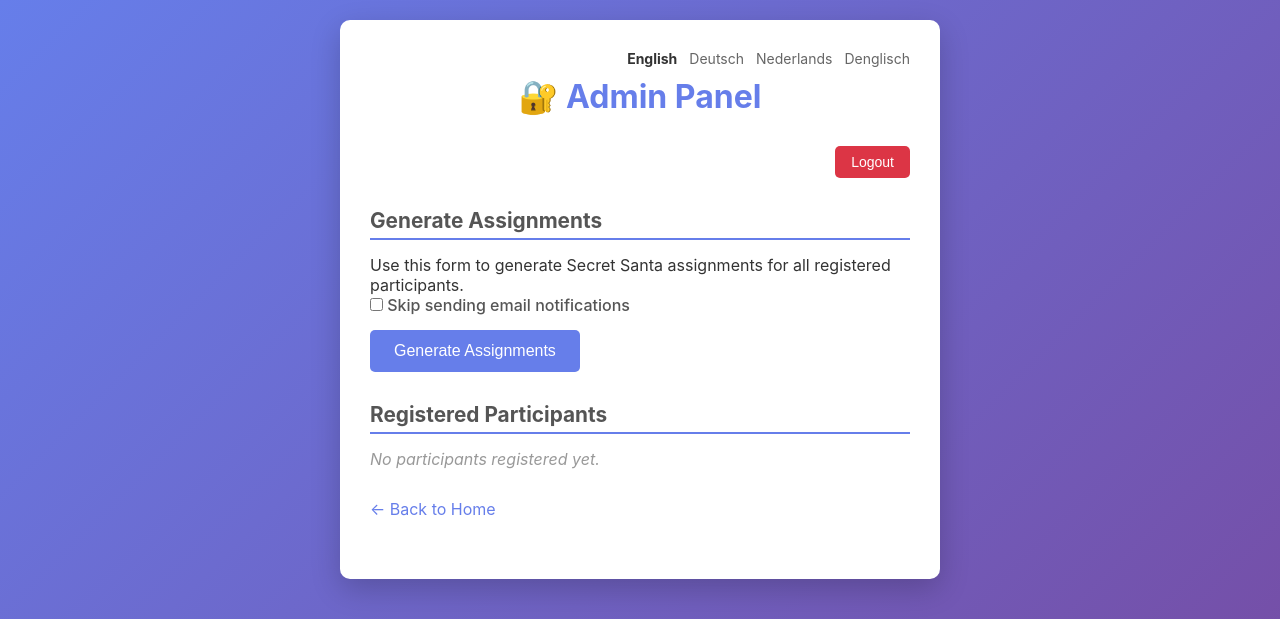
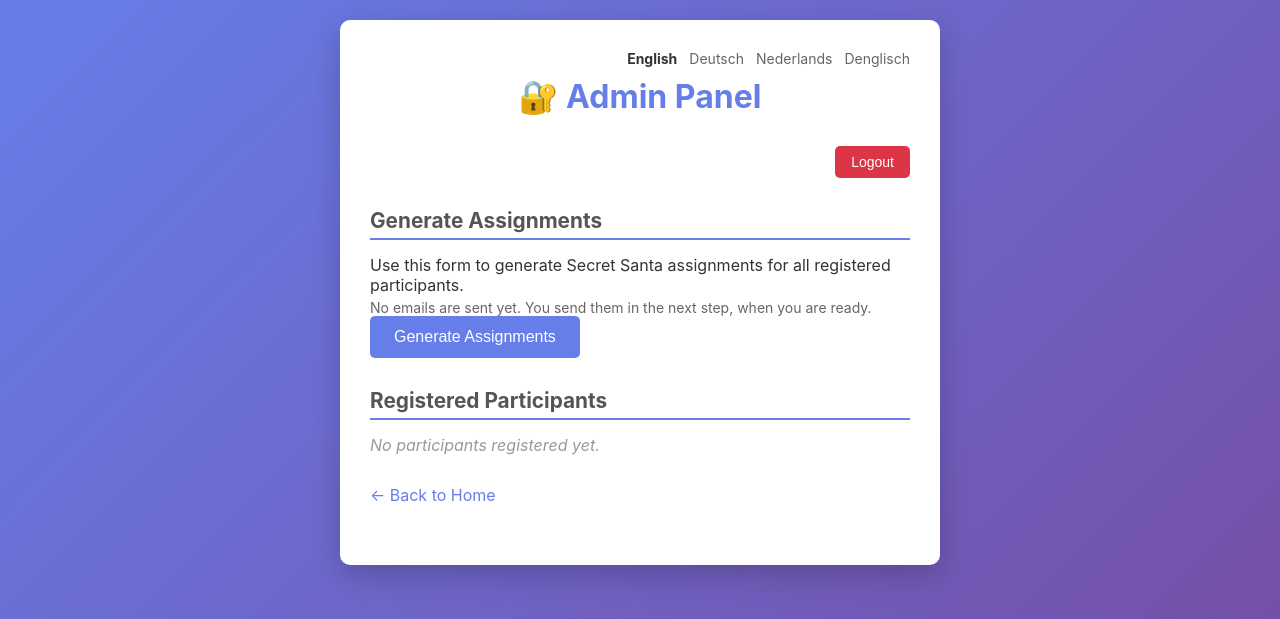
Before and after one commit to MichaelHermannHubler/secret-santa, a Flask app: page /admin in a window 1280 px wide. Shown: the top 619 px of the page. Run offline with Flask 3, Linux system fonts and the light colour scheme; the visitor is signed in with stand-in values (Sample User, id 1).

Commit message:
Separate email sending from generating assignments
Generating assignments in the web panel no longer sends email. Sending
is now its own step: to everyone not yet notified, to everyone again,
or to a single person.

- Each giver's delivery status (email_sent_at, email_error) is stored
  in assignments.json and saved after every email, so an interrupted
  run keeps accurate status. A failed resend keeps the earlier
  successful send time.
- The admin panel shows how many have been notified and each person's
  status, with a send/resend button per participant.
- New endpoint POST /admin/emails/send. One shared function,
  send_assignment_emails, replaces the duplicated email loops in
  app.py and assign.py.
- assign.py keeps its default (draw, then email everyone) and gains
  --send-only, --unsent-only and --to EMAIL. --send-only exits with 1
  if any email failed.
- New strings are translated for de, nl and en_DE.

Co-Authored-By: Claude Opus 5.5 <noreply@anthropic.com>

```diff
--- a/app.py
+++ b/app.py
@@ -1,6 +1,6 @@
 from flask import (Flask, render_template, request, jsonify, redirect, url_for,
                    session, has_request_context)
-from flask_babel import Babel, force_locale, gettext as _, ngettext
+from flask_babel import Babel, force_locale, format_datetime, gettext as _, ngettext
 import json
 import os
 import random
@@ -361,7 +361,15 @@ def admin():
 
     participants = load_participants()
     assignments = load_assignments()
-    return render_template('admin.html', authenticated=True, participants=participants, assignments=assignments)
+    email_status = {}
+    for giver_email, assignment in assignments.items():
+        sent_at = assignment.get('email_sent_at')
+        email_status[giver_email] = {
+            'sent_at': format_datetime(datetime.fromisoformat(sent_at), 'short') if sent_at else None,
+            'error': assignment.get('email_error'),
+        }
+    return render_template('admin.html', authenticated=True, participants=participants,
+                           assignments=assignments, email_status=email_status)
 
 @app.route('/admin/login', methods=['POST'])
 def admin_login():
@@ -430,67 +438,131 @@ def remove_participant():
 
 @app.route('/generate-assignments', methods=['POST'])
 def generate_assignments_web():
-    """Generate assignments via web interface"""
-    # Check if user is authenticated
+    """Generate assignments via web interface. Emails are sent separately."""
     if not session.get('admin_authenticated'):
         return jsonify({'success': False, 'message': _('Not authenticated. Please log in first.')}), 401
 
-    skip_email = request.form.get('skip_email', 'false') == 'true'
-
-    # Note: We allow regeneration even if assignments exist (user can use CLI for confirmation prompt)
-
-    # Generate assignments
     success, result = generate_assignments()
-
     if not success:
         return jsonify({'success': False, 'message': result}), 400
-
-    assignments = result
-    participants = load_participants()
-    email_results = []
-
-    # Send email notifications if not skipped
-    if not skip_email:
-        config = load_config()
-        if config.get('email') and config.get('password'):
-            for participant in participants:
-                assignment = assignments.get(participant['email'])
-                if assignment:
-                    giftee = next((p for p in participants if p['email'] == assignment['giftee_email']), None)
-                    if giftee:
-                        success, message = send_email_notification(
-                            participant['email'],
-                            participant['name'],
-                            giftee['name'],
-                            giftee['email'],
-                            participant.get('language'),
-                            giftee_likes=giftee.get('likes', ''),
-                            giftee_dislikes=giftee.get('dislikes', '')
-                        )
-                        email_results.append({
-                            'participant': participant['name'],
-                            'email': participant['email'],
-                            'success': success,
-                            'message': message
-                        })
-        else:
-            email_results.append({
-                'participant': _('System'),
-                'email': '',
-                'success': False,
-                'message': _('Email configuration not set')
-            })
 
     return jsonify({
         'success': True,
         'message': ngettext(
             'Successfully generated assignments for %(num)d participant!',
             'Successfully generated assignments for %(num)d participants!',
-            len(assignments)
+            len(result)
         ),
-        'email_results': email_results,
-        'skip_email': skip_email
     })
+
+@app.route('/admin/emails/send', methods=['POST'])
+def send_emails_web():
+    """Send (or resend) assignment emails to everyone, to those not yet notified, or to one person."""
+    if not session.get('admin_authenticated'):
+        return jsonify({'success': False, 'message': _('Not authenticated. Please log in first.')}), 401
+
+    data = request.get_json(silent=True)
+    if not isinstance(data, dict):
+        return jsonify({'success': False, 'message': _('Invalid request')}), 400
+
+    recipient = data.get('email')
+    if recipient is not None:
+        if not isinstance(recipient, str) or not recipient.strip():
+            return jsonify({'success': False, 'message': _('Invalid request')}), 400
+        recipient = recipient.strip().lower()
+    only_unsent = data.get('only_unsent') is True
+
+    try:
+        results = send_assignment_emails(
+            recipients=[recipient] if recipient else None,
+            only_unsent=only_unsent
+        )
+    except EmailSendError as error:
+        return jsonify({'success': False, 'message': str(error)}), error.status
+
+    if not results:
+        return jsonify({'success': True, 'message': _('Everyone has already been notified.'),
+                        'email_results': []})
+
+    sent = sum(1 for result in results if result['success'])
+    return jsonify({
+        'success': True,
+        'message': _('Emails sent: %(sent)d, failed: %(failed)d', sent=sent, failed=len(results) - sent),
+        'email_results': results,
+    })
+
+class EmailSendError(Exception):
+    """Sending could not start at all (as opposed to a single email failing)."""
+
+    def __init__(self, message, status=400):
+        super().__init__(message)
+        self.status = status
+
+def send_assignment_emails(recipients=None, only_unsent=False):
+    """Email givers their assignment and record the outcome in assignments.json.
+
+    ``recipients``: giver emails to notify; None means everyone with an assignment.
+    ``only_unsent``: skip givers whose email was already sent successfully.
+    Returns one result dict per attempted email. Raises EmailSendError when
+    nothing can be sent (no email config, no assignments, unknown recipient).
+    Must run inside an app or request context (see send_email_notification).
+    """
+    config = load_config()
+    if not config.get('email') or not config.get('password'):
+        raise EmailSendError(_('Email configuration not set'))
+
+    assignments = load_assignments()
+    if not assignments:
+        raise EmailSendError(_('No assignments yet. Generate assignments first.'))
+
+    if recipients is not None:
+        unknown = [email for email in recipients if email not in assignments]
+        if unknown:
+            raise EmailSendError(_('No assignment found for this email'), status=404)
+
+    participants = load_participants()
+    by_email = {participant['email']: participant for participant in participants}
+    results = []
+    for participant in participants:
+        giver_email = participant['email']
+        assignment = assignments.get(giver_email)
+        if assignment is None:
+            continue
+        if recipients is not None and giver_email not in recipients:
+            continue
+        if only_unsent and assignment.get('email_sent_at'):
+            continue
+
+        giftee = by_email.get(assignment['giftee_email'])
+        if giftee is None:
+            success, message = False, _('Assignment found but giftee not found')
+        else:
+            success, message = send_email_notification(
+                giver_email,
+                participant['name'],
+                giftee['name'],
+                giftee['email'],
+                participant.get('language'),
+                giftee_likes=giftee.get('likes', ''),
+                giftee_dislikes=giftee.get('dislikes', '')
+            )
+
+        if success:
+            assignment['email_sent_at'] = datetime.now().isoformat()
+            assignment.pop('email_error', None)
+        else:
+            # Keep an earlier successful send time: that email did arrive.
+            assignment['email_error'] = message
+        # Save after every email so an interrupted run keeps accurate status.
+        save_assignments(assignments)
+
+        results.append({
+            'participant': participant['name'],
+            'email': giver_email,
+            'success': success,
+            'message': message,
+        })
+    return results
 
 def generate_assignments():
     """Generate random Secret Santa assignments"""
--- a/static/css/style.css
+++ b/static/css/style.css
@@ -225,3 +225,33 @@ textarea {
     white-space: pre-line;
     margin: 4px 0 12px;
 }
+
+.button-row {
+    display: flex;
+    flex-wrap: wrap;
+    gap: 10px;
+}
+
+button.secondary {
+    background: #6c757d;
+}
+
+.email-status {
+    display: inline-block;
+    margin: 0 8px;
+    font-size: 14px;
+    color: #666;
+}
+
+.email-status.sent {
+    color: #155724;
+}
+
+.email-status.failed {
+    color: #721c24;
+}
+
+button:disabled {
+    opacity: 0.6;
+    cursor: not-allowed;
+}
--- a/templates/admin.html
+++ b/templates/admin.html
@@ -43,18 +43,27 @@
             </div>
             {% endif %}
 
+            <p class="hint">{{ _('No emails are sent yet. You send them in the next step, when you are ready.') }}</p>
             <form id="generateForm" onsubmit="generateAssignments(event)">
-                <div class="form-group">
-                    <label>
-                        <input type="checkbox" id="skipEmail" name="skip_email" value="true">
-                        {{ _('Skip sending email notifications') }}
-                    </label>
-                </div>
                 <button type="submit">{{ _('Generate Assignments') }}</button>
             </form>
             <div id="generateMessage" class="message"></div>
+        </div>
+
+        {% if assignments %}
+        {% set notified = email_status.values()|selectattr('sent_at')|list|length %}
+        <div class="section">
+            <h2>{{ _('Send Emails') }}</h2>
+            <p class="status">{{ _('%(notified)d of %(total)d participants notified', notified=notified, total=assignments|length) }}</p>
+            <p>{{ _('Each participant gets an email saying whom they are gifting to. You can also send or resend to a single person in the list below.') }}</p>
+            <div class="button-row">
+                <button type="button" onclick="sendEmails({only_unsent: true})">{{ _('Send to everyone not yet notified') }}</button>
+                <button type="button" class="secondary" onclick="sendEmails({}, T.confirmResendAll)">{{ _('Resend to everyone') }}</button>
+            </div>
+            <div id="emailMessage" class="message"></div>
             <div id="emailResults" style="display: none; margin-top: 15px;"></div>
         </div>
+        {% endif %}
 
         <div class="section">
             <h2>{{ _('Registered Participants') }}</h2>
@@ -66,6 +75,21 @@
                         {% for participant in participants %}
                             <li>
                                 {{ participant.name }} ({{ participant.email }})
+                                {% set status = email_status.get(participant.email) %}
+                                {% if status %}
+                                    {% if status.error %}
+                                        <span class="email-status failed">✗ {{ _('Email failed: %(error)s', error=status.error) }}</span>
+                                    {% elif status.sent_at %}
+                                        <span class="email-status sent">✓ {{ _('Email sent %(time)s', time=status.sent_at) }}</span>
+                                    {% else %}
+                                        <span class="email-status">{{ _('Email not sent yet') }}</span>
+                                    {% endif %}
+                                    <button type="button" class="send-one secondary"
+                                            data-email="{{ participant.email }}"
+                                            style="padding: 6px 12px; font-size: 14px;">
+                                        {{ _('Resend email') if status.sent_at else _('Send email') }}
+                                    </button>
+                                {% endif %}
                                 <button type="button" class="remove-participant"
                                         data-email="{{ participant.email }}"
                                         style="background: #dc3545; padding: 6px 12px; font-size: 14px;">
@@ -81,12 +105,6 @@
             <div id="participantMessage" class="message"></div>
         </div>
 
-        {% if assignments %}
-        <div class="section">
-            <h2>{{ _('Current Assignments') }}</h2>
-            <p class="status">{{ _('Assignments have been generated!') }}</p>
-        </div>
-        {% endif %}
         {% endif %}
 
         <div class="section">
@@ -102,6 +120,9 @@
             'removing': _('Removing participant...'),
             'removeFailed': _('Could not remove participant.'),
             'generating': _('Generating assignments...'),
+            'sending': _('Sending emails...'),
+            'confirmResendAll': _('Send the assignment email again to everyone, including people who already got it?'),
+            'confirmSendOne': _('Send the assignment email to %(email)s?', email='__EMAIL__'),
             'emailNotifications': _('Email Notifications:')
         }|tojson }};
 
@@ -188,32 +209,63 @@
 
         function generateAssignments(event) {
             event.preventDefault();
-            const form = event.target;
-            const formData = new FormData(form);
             const messageDiv = document.getElementById('generateMessage');
-            const skipEmail = document.getElementById('skipEmail').checked;
-
-            // Add skip_email to form data
-            if (skipEmail) {
-                formData.set('skip_email', 'true');
-            }
-
             messageDiv.textContent = T.generating;
             messageDiv.className = 'message';
             messageDiv.style.display = 'block';
 
-            fetch('/generate-assignments', {
-                method: 'POST',
-                body: formData
-            })
+            fetch('/generate-assignments', { method: 'POST' })
             .then(response => response.json())
             .then(data => {
+                messageDiv.textContent = data.message;
+                messageDiv.className = data.success ? 'message success' : 'message error';
                 if (data.success) {
+                    setTimeout(() => location.reload(), 1500);
+                }
+            })
+            .catch(() => {
+                messageDiv.textContent = T.genericError;
+                messageDiv.className = 'message error';
+            });
+        }
+
+        document.querySelectorAll('.send-one').forEach(button => {
+            button.addEventListener('click', () => {
+                sendEmails(
+                    { email: button.dataset.email },
+                    T.confirmSendOne.replace('__EMAIL__', button.dataset.email)
+                );
+            });
+        });
+
+        async function sendEmails(payload, confirmText) {
+            if (confirmText && !confirm(confirmText)) {
+                return;
+            }
+            const messageDiv = document.getElementById('emailMessage');
+            const resultsDiv = document.getElementById('emailResults');
+            messageDiv.scrollIntoView({ block: 'nearest' });
+            messageDiv.textContent = T.sending;
+            messageDiv.className = 'message';
+            messageDiv.style.display = 'block';
+            resultsDiv.style.display = 'none';
+            document.querySelectorAll('button').forEach(button => button.disabled = true);
+
+            try {
+                const response = await fetch('/admin/emails/send', {
+                    method: 'POST',
+                    headers: { 'Content-Type': 'application/json' },
+                    body: JSON.stringify(payload)
+                });
+                const data = await response.json();
+                if (!response.ok || !data.success) {
+                    throw new Error(data.message || T.genericError);
+                }
+                const failed = data.email_results.some(result => !result.success);
                 messageDiv.textContent = data.message;
-                    messageDiv.className = 'message success';
+                messageDiv.className = failed ? 'message error' : 'message success';
 
-                    const emailResultsDiv = document.getElementById('emailResults');
-                    if (data.email_results && data.email_results.length > 0) {
+                if (data.email_results.length > 0) {
                     // Build nodes with textContent: participant names are user input.
                     const heading = document.createElement('h3');
                     heading.textContent = T.emailNotifications;
@@ -223,34 +275,23 @@
                     data.email_results.forEach(result => {
                         const item = document.createElement('li');
                         item.style.padding = '5px 0';
-                            if (result.success) {
-                                item.style.color = '#155724';
-                                item.textContent = `✓ ${result.participant} (${result.email})`;
-                            } else {
-                                item.style.color = '#721c24';
-                                item.textContent = `✗ ${result.participant}: ${result.message}`;
-                            }
+                        item.style.color = result.success ? '#155724' : '#721c24';
+                        item.textContent = result.success
+                            ? `✓ ${result.participant} (${result.email})`
+                            : `✗ ${result.participant}: ${result.message}`;
                         list.appendChild(item);
                     });
-                        emailResultsDiv.replaceChildren(heading, list);
-                        emailResultsDiv.style.display = 'block';
-                    } else {
-                        emailResultsDiv.style.display = 'none';
+                    resultsDiv.replaceChildren(heading, list);
+                    resultsDiv.style.display = 'block';
                 }
-
-                    setTimeout(() => {
-                        location.reload();
-                    }, 5000);
-                } else {
-                    messageDiv.textContent = data.message;
+                // Refresh the per-person status; leave failures on screen longer.
+                setTimeout(() => location.reload(), failed ? 8000 : 3000);
+            } catch (error) {
+                messageDiv.textContent = error.message || T.genericError;
                 messageDiv.className = 'message error';
-                    document.getElementById('emailResults').style.display = 'none';
+            } finally {
+                document.querySelectorAll('button').forEach(button => button.disabled = false);
             }
-            })
-            .catch(error => {
-                messageDiv.textContent = T.genericError;
-                messageDiv.className = 'message error';
-            });
         }
         {% endif %}
     </script>
```
Also changed, not shown: CLAUDE.md (+7 -2 lines), assign.py (+56 -41 lines), tests/test_email_sending.py (added, +218 -0 lines), tests/test_gift_preferences.py (+2 -1 lines), tests/test_i18n.py (+6 -2 lines), README.md, translations/de/LC_MESSAGES/messages.po, translations/en_DE/LC_MESSAGES/messages.po, translations/nl/LC_MESSAGES/messages.po, 1 other file. Lines whose indentation alone changed are shown as unchanged.
